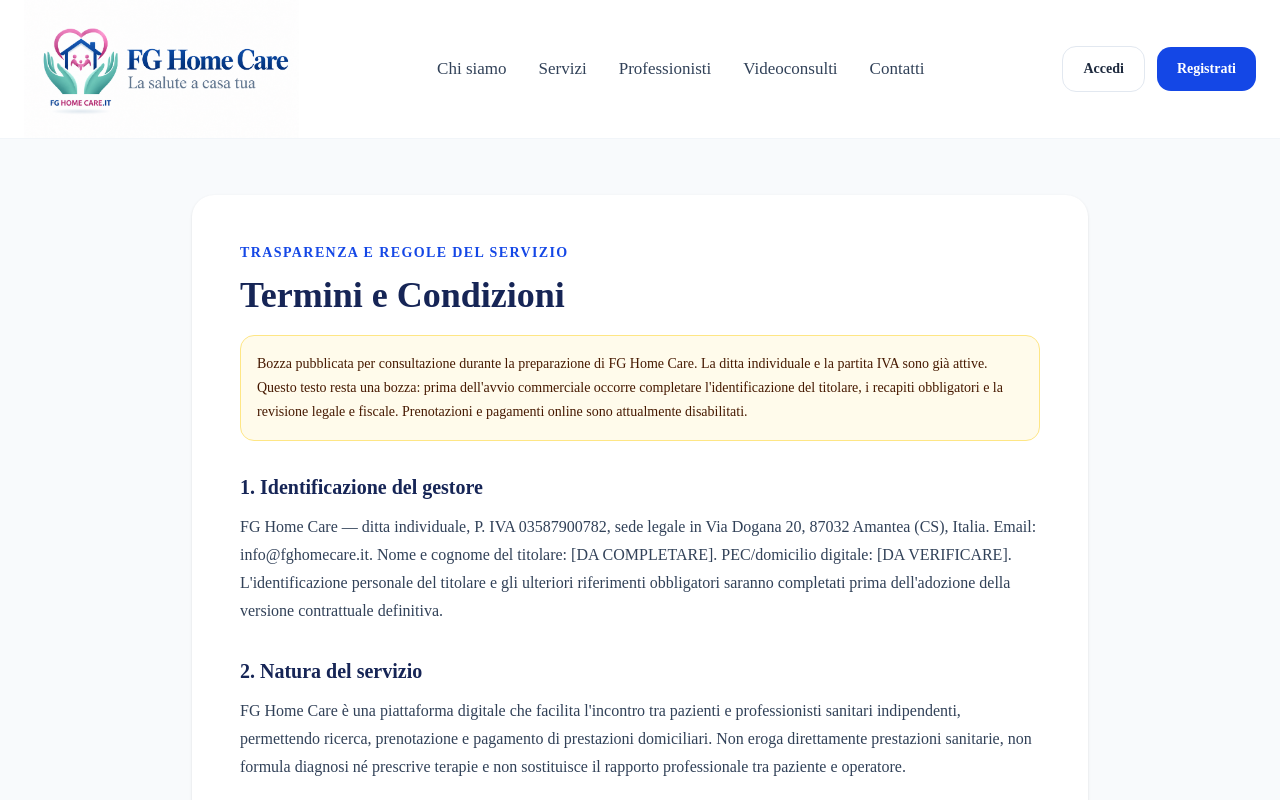
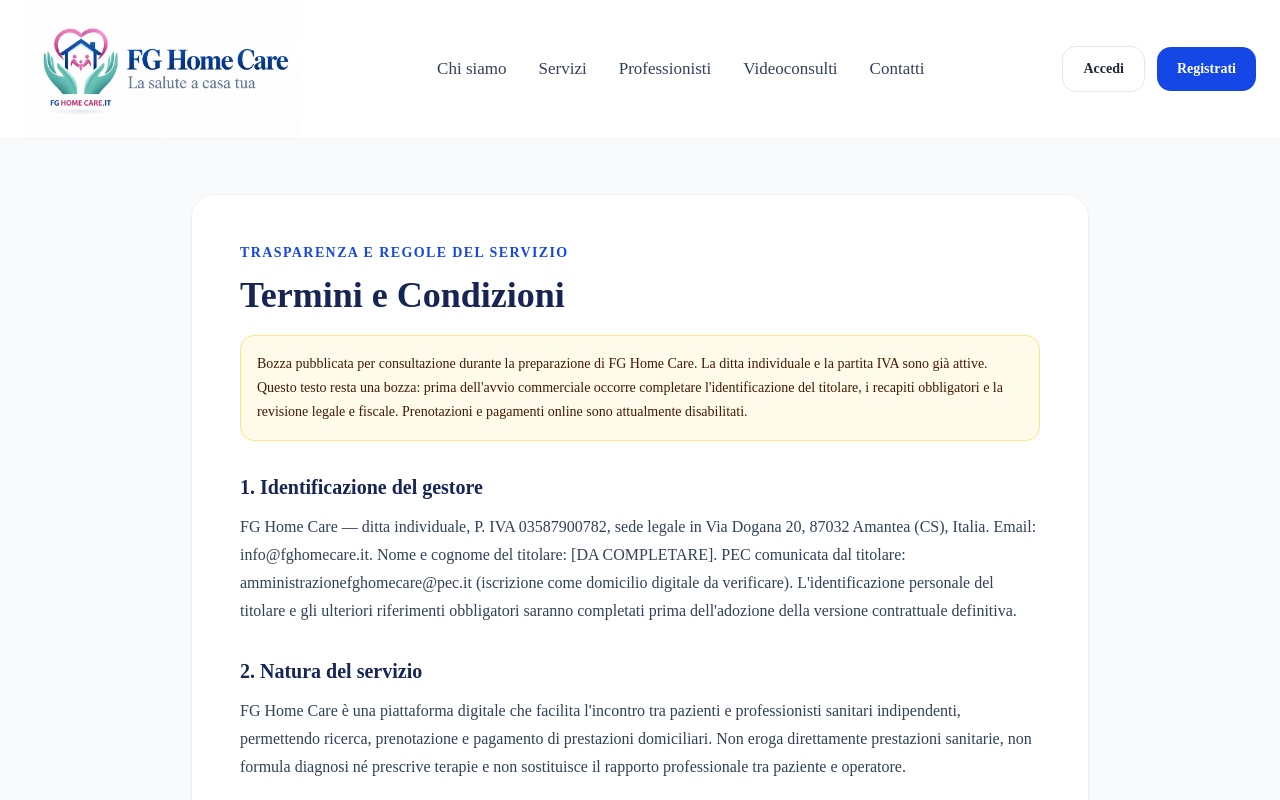
Before and after one commit to Francescogenovese9-oss/fg-home-care, a Next.js app: page /termini-e-condizioni in a window 1280 px wide. Shown: the top 800 px of the page. Built offline with nearby package versions, Linux system fonts and the light colour scheme.

Commit message:
Add FG Home Care PEC contact to legal pages

```diff
--- a/app/termini-e-condizioni/page.tsx
+++ b/app/termini-e-condizioni/page.tsx
@@ -3,7 +3,7 @@ import Header from "@/components/layout/Header";
 import Footer from "@/components/layout/Footer";
 
 const sections = [
-  {"title":"1. Identificazione del gestore","text":"FG Home Care — ditta individuale, P. IVA 03587900782, sede legale in Via Dogana 20, 87032 Amantea (CS), Italia. Email: info@fghomecare.it. Nome e cognome del titolare: [DA COMPLETARE]. PEC/domicilio digitale: [DA VERIFICARE]. L'identificazione personale del titolare e gli ulteriori riferimenti obbligatori saranno completati prima dell'adozione della versione contrattuale definitiva."},
+  {"title":"1. Identificazione del gestore","text":"FG Home Care — ditta individuale, P. IVA 03587900782, sede legale in Via Dogana 20, 87032 Amantea (CS), Italia. Email: info@fghomecare.it. Nome e cognome del titolare: [DA COMPLETARE]. PEC comunicata dal titolare: amministrazionefghomecare@pec.it (iscrizione come domicilio digitale da verificare). L'identificazione personale del titolare e gli ulteriori riferimenti obbligatori saranno completati prima dell'adozione della versione contrattuale definitiva."},
   {"title":"2. Natura del servizio","text":"FG Home Care è una piattaforma digitale che facilita l'incontro tra pazienti e professionisti sanitari indipendenti, permettendo ricerca, prenotazione e pagamento di prestazioni domiciliari. Non eroga direttamente prestazioni sanitarie, non formula diagnosi né prescrive terapie e non sostituisce il rapporto professionale tra paziente e operatore."},
   {"title":"3. Registrazione e account","text":"Gli utenti devono fornire dati veritieri, custodire le credenziali e utilizzare il servizio lecitamente. I professionisti accedono alle funzionalità riservate previa verifica e approvazione del profilo. Limitazioni e sospensioni devono essere proporzionate e rispettare gli obblighi di legge."},
   {"title":"4. Professionisti, verifiche e responsabilità","text":"Ogni professionista opera autonomamente e deve mantenere abilitazioni, iscrizioni, autorizzazioni e coperture assicurative richieste. È responsabile delle valutazioni cliniche, del consenso informato ove richiesto e dell'esecuzione delle prestazioni. Le verifiche documentali della piattaforma non garantiscono in assoluto la qualità delle prestazioni. FG Home Care risponde dei propri obblighi e delle proprie condotte secondo legge; non sono escluse responsabilità inderogabili."},
@@ -44,7 +44,7 @@ export default function TerminiCondizioniPage() {
           </div>
           <section className="mt-9 rounded-xl bg-blue-50 p-5">
             <h2 className="font-bold text-blue-950">Dati del gestore — integrazioni in corso</h2>
-            <p className="mt-2 text-sm leading-6 text-slate-700">FG Home Care — ditta individuale, P. IVA 03587900782, sede legale in Via Dogana 20, 87032 Amantea (CS), Italia. Email: info@fghomecare.it. Nome e cognome del titolare: [DA COMPLETARE]. PEC/domicilio digitale: [DA VERIFICARE]. Restano inoltre da definire le clausole specifiche su recesso, gestione reclami, fiscalità e dati sanitari prima della versione definitiva.</p>
+            <p className="mt-2 text-sm leading-6 text-slate-700">FG Home Care — ditta individuale, P. IVA 03587900782, sede legale in Via Dogana 20, 87032 Amantea (CS), Italia. Email: info@fghomecare.it. Nome e cognome del titolare: [DA COMPLETARE]. PEC comunicata dal titolare: amministrazionefghomecare@pec.it (iscrizione come domicilio digitale da verificare). Restano inoltre da definire le clausole specifiche su recesso, gestione reclami, fiscalità e dati sanitari prima della versione definitiva.</p>
           </section>
           <div className="mt-8 flex flex-wrap gap-5 text-sm font-semibold text-blue-700">
             <Link href="/carta-dei-servizi" className="hover:underline">Carta dei Servizi →</Link>
```
